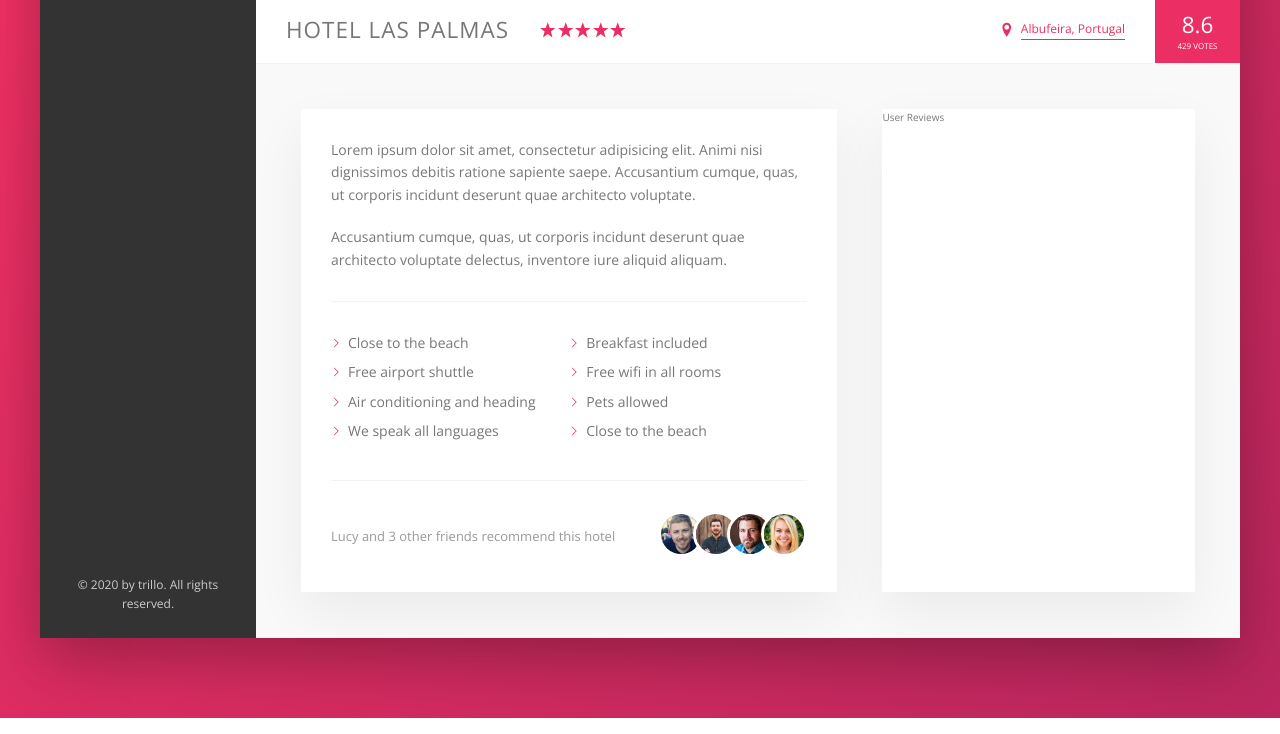
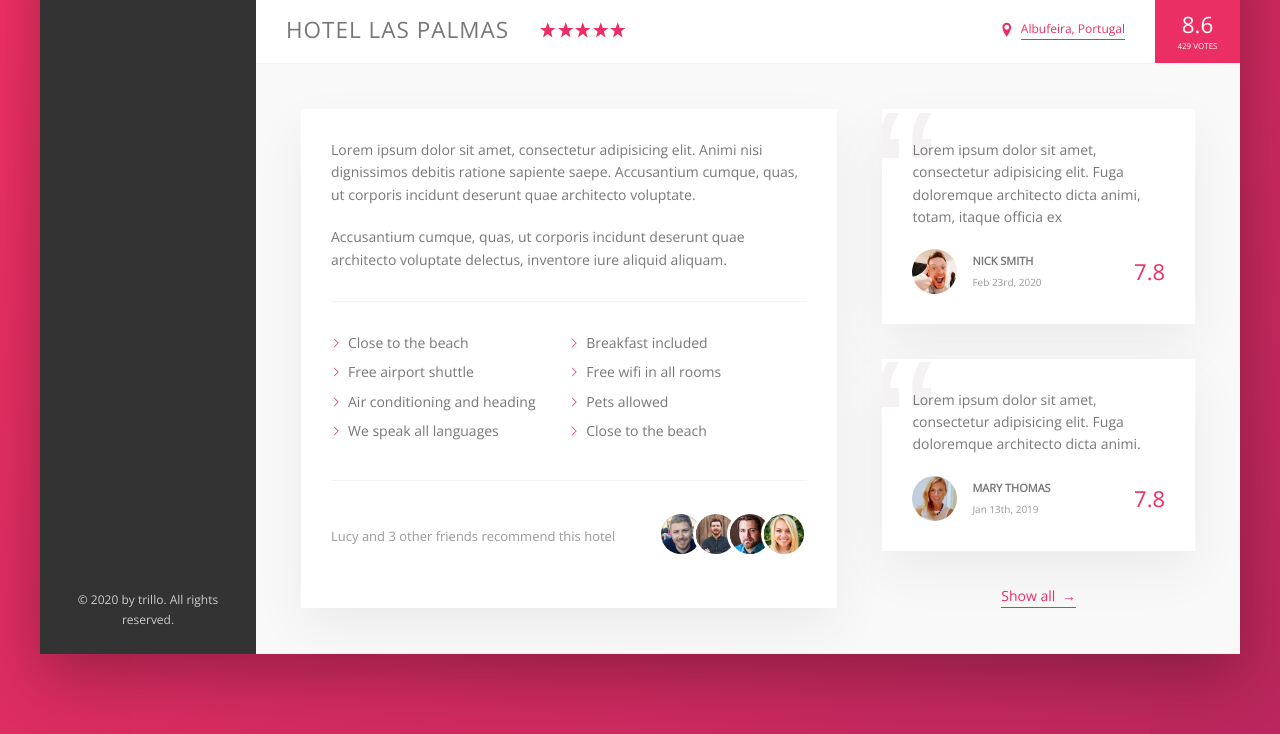
Before and after one commit to sankait36/trillo, a website: page index.html in a window 1280 px wide. Shown: the part 538-1272 px from the top of the page. Drawn offline with nearby package versions, Linux system fonts and the light colour scheme.

Commit message:
Adds user reviews

```diff
--- a/index.html
+++ b/index.html
@@ -165,7 +165,34 @@
             </div>
           </div>
           <div class="user-reviews">
-            User Reviews
+            <figure class="review">
+              <blockquote class="review__text">
+                Lorem ipsum dolor sit amet, consectetur adipisicing elit.
+                Fuga doloremque architecto dicta animi, totam, itaque officia ex
+              </blockquote>
+              <figcaption class="review__user">
+                <img src="img/user-1.jpg" alt="User 1" class="review__photo">
+                <div class="review__user-box">
+                  <p class="review__user-name">Nick Smith</p>
+                  <p class="review__user-date">Feb 23rd, 2020</p>
+                </div>
+                <div class="review__rating">7.8</div>
+              </figcaption>
+            </figure>
+            <figure class="review">
+              <blockquote class="review__text">
+                Lorem ipsum dolor sit amet, consectetur adipisicing elit. Fuga doloremque architecto dicta animi.
+              </blockquote>
+              <figcaption class="review__user">
+                <img src="img/user-2.jpg" alt="User 2" class="review__photo">
+                <div class="review__user-box">
+                  <p class="review__user-name">Mary Thomas</p>
+                  <p class="review__user-date">Jan 13th, 2019</p>
+                </div>
+                <div class="review__rating">7.8</div>
+              </figcaption>
+            </figure>
+            <button class="btn-inline">Show all <span>&rarr;</span></button>
           </div>
         </div>
       </main>
--- a/sass/_components.scss
+++ b/sass/_components.scss
@@ -272,8 +272,17 @@
   cursor: pointer;
   transition: all .2s;
 
+  & span {
+    margin-left: 3px;
+    transition: margin-left .2s;
+  }
+
   &:hover {
     color: var(--color-grey-dark-1);
+
+    span {
+      margin-left: 8px;
+    }
   }
 
   &:focus {
@@ -365,8 +374,67 @@
   &__count {
     margin-right: auto;
   }
+}
 
-  &__friends {
+/////////////////////////////////////////
+// REVIEWS
+.review {
+  background-color: white;
+  box-shadow: var(--shadow-light);
+  padding: 3rem;
+  margin-bottom: 3.5rem;
+  position: relative;
+  overflow: hidden;
 
+  &__text {
+    margin-bottom: 2rem;
+    z-index: 10;
+    position: relative;
+  }
+
+  &__user {
+    display: flex;
+    align-items: center;
+  }
+
+  &__photo {
+    height: 4.5rem;
+    width: 4.5rem;
+    border-radius: 50%;
+    margin-right: 1.5rem;
+  }
+
+  &__user-box {
+    margin-right: auto;
+  }
+
+  &__user-name {
+    font-size: 1.1rem;
+    font-weight: 600;
+    text-transform: uppercase;
+    margin-bottom: 4px;
+  }
+
+  &__user-date {
+    font-size: 1rem;
+    color: var(--color-grey-dark-3);
+  }
+
+  &__rating {
+    color: var(--color-primary);
+    font-size: 2.2rem;
+    font-weight: 300;
+  }
+
+  &::before {
+    content: '\201C';
+    position: absolute;
+    top: -2.75rem;
+    left: -1rem;
+    line-height: 1;
+    font-size: 20rem;
+    color: var(--color-grey-light-2);
+    font-family: sans-serif;
+    z-index: 1;
   }
 }
--- a/sass/_layout.scss
+++ b/sass/_layout.scss
@@ -38,13 +38,13 @@
 
 .detail {
   display: flex;
+  font-size: 1.4rem;
   padding: 4.5rem;
   background-color: var(--color-grey-light-1);
   border-bottom: var(--line);
 }
 
 .description {
-  font-size: 1.4rem;
   background-color: white;
   box-shadow: var(--shadow-light);
   padding: 3rem;
@@ -53,7 +53,9 @@
 }
 
 .user-reviews {
-  background-color: white;
-  box-shadow: var(--shadow-light);
   flex: 1;
+  display: flex;
+  flex-direction: column;
+  align-items: center;
+
 }
```
Also changed, not shown: css/style.css.
